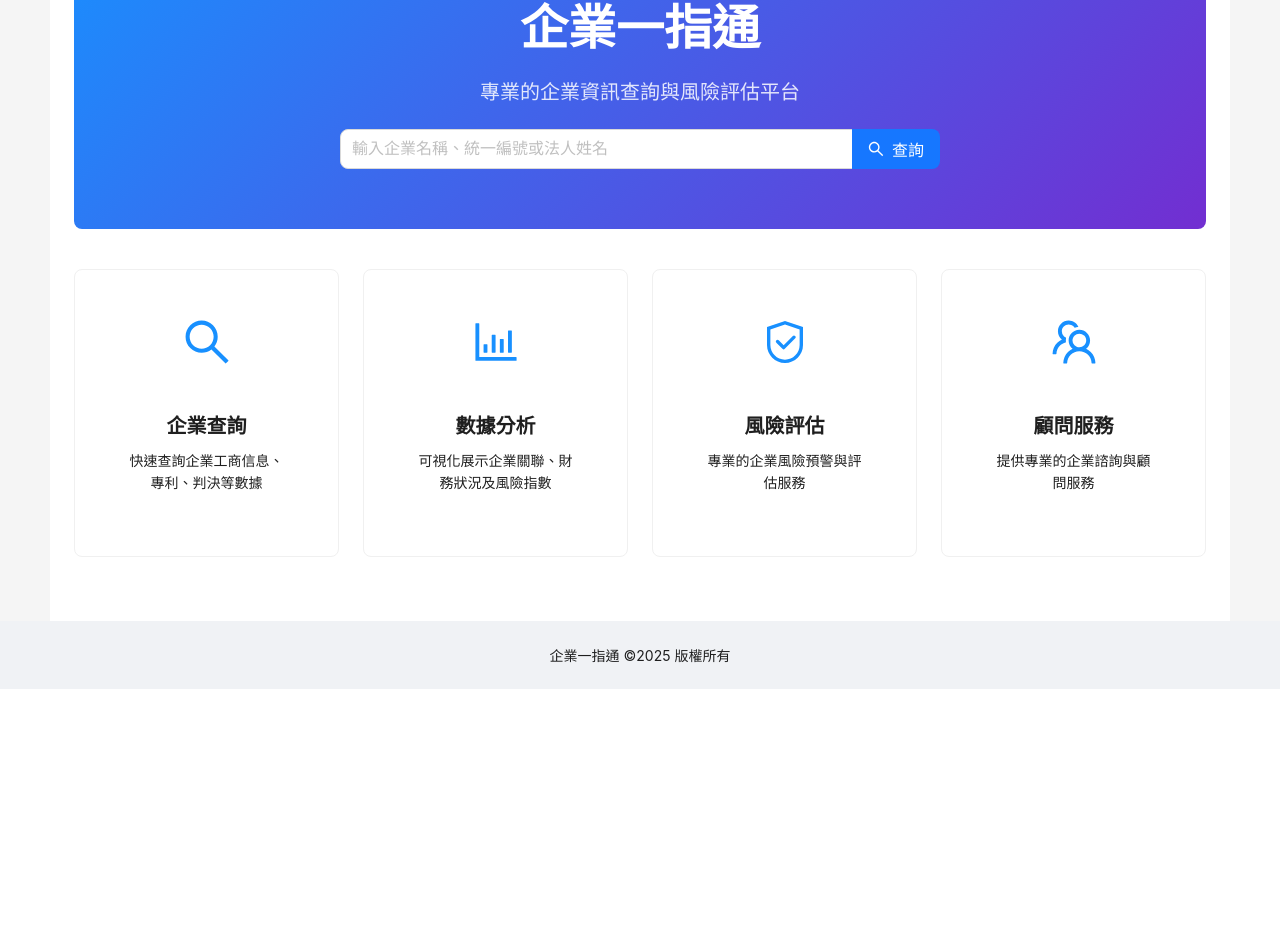
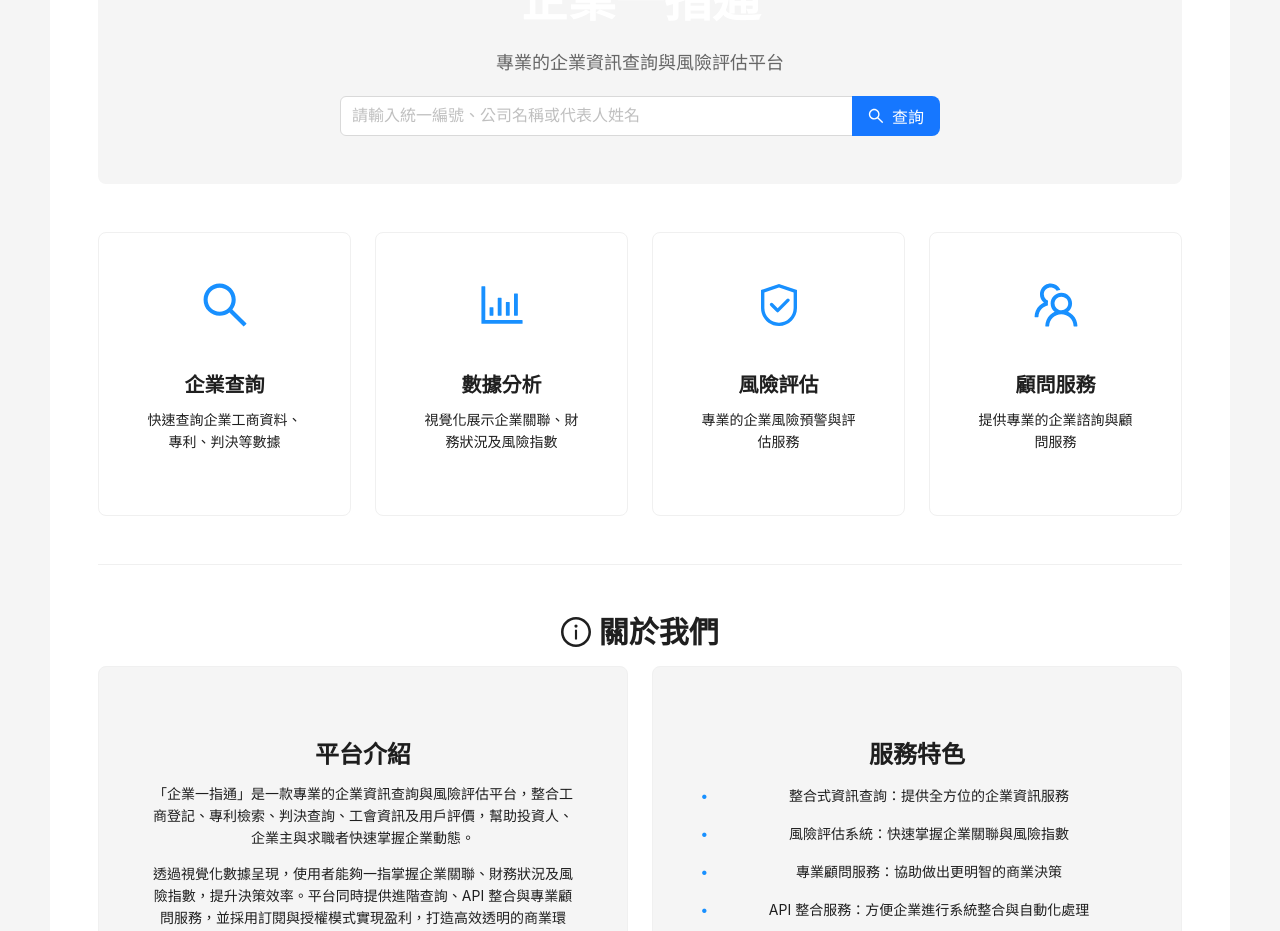
Before and after one commit to Dogbone0714/Biz_OneTap, a React (Create React App) app: page / in a window 1280 px wide. Shown: the part 221-1152 px from the top of the page. Before the commit the page ends 910 px from the top, so only its background shows below. Built offline with nearby package versions, Linux system fonts and the light colour scheme.

Commit message:
修改參數

```diff
--- a/package.json
+++ b/package.json
@@ -8,7 +8,7 @@
     "@emotion/styled": "^11.11.0",
     "@mui/material": "^5.13.0",
     "antd": "^5.4.0",
-    "axios": "^1.4.0",
+    "axios": "^1.9.0",
     "react": "^18.2.0",
     "react-dom": "^18.2.0",
     "react-router-dom": "^6.11.0",
--- a/src/pages/CompanySearch.js
+++ b/src/pages/CompanySearch.js
@@ -1,7 +1,7 @@
-import React, { useState } from 'react';
-import { Input, Card, Table, Tag, Space, Button, message, Form } from 'antd';
+import React, { useState, useEffect } from 'react';
+import { Input, Card, Table, Tag, Space, Button, message, Spin } from 'antd';
 import { SearchOutlined, FilterOutlined } from '@ant-design/icons';
-import { searchByMultipleCriteria } from '../services/companyApi';
+import axios from 'axios';
 import './CompanySearch.css';
 
 const { Search } = Input;
@@ -9,8 +9,12 @@ const { Search } = Input;
 const CompanySearch = () => {
   const [searchText, setSearchText] = useState('');
   const [loading, setLoading] = useState(false);
-  const [searchResults, setSearchResults] = useState([]);
-  const [form] = Form.useForm();
+  const [companies, setCompanies] = useState([]);
+  const [pagination, setPagination] = useState({
+    current: 1,
+    pageSize: 10,
+    total: 0
+  });
 
   const columns = [
     {
@@ -21,28 +25,29 @@ const CompanySearch = () => {
     },
     {
       title: '統一編號',
-      dataIndex: 'Business_Item',
-      key: 'Business_Item',
+      dataIndex: 'Business_Accounting_NO',
+      key: 'Business_Accounting_NO',
     },
     {
       title: '代表人',
-      dataIndex: 'Owner_Name',
-      key: 'Owner_Name',
+      dataIndex: 'Responsible_Name',
+      key: 'Responsible_Name',
     },
     {
       title: '資本額',
-      dataIndex: 'Capital_Amount',
-      key: 'Capital_Amount',
+      dataIndex: 'Capital_Stock_Amount',
+      key: 'Capital_Stock_Amount',
+      render: (amount) => `${amount} 元`,
     },
     {
       title: '設立日期',
-      dataIndex: 'Establish_Date',
-      key: 'Establish_Date',
+      dataIndex: 'Company_Location',
+      key: 'Company_Location',
     },
     {
       title: '營運狀態',
-      dataIndex: 'Business_Status',
-      key: 'Business_Status',
+      dataIndex: 'Company_Status',
+      key: 'Company_Status',
       render: (status) => (
         <Tag color={status === '核准設立' ? 'green' : 'red'}>
           {status}
@@ -61,28 +66,43 @@ const CompanySearch = () => {
     },
   ];
 
-  const handleSearch = async (values) => {
+  const fetchCompanies = async (searchValue, page = 1, pageSize = 10) => {
     try {
       setLoading(true);
-      const response = await searchByMultipleCriteria({
-        creditCode: values.creditCode,
-        companyName: values.companyName,
-        ownerName: values.ownerName,
+      const skip = (page - 1) * pageSize;
+      const url = `https://data.gcis.nat.gov.tw/od/data/api/5F64D864-61CB-4D0D-8AD9-492047CC1EA6?$format=json&$filter=Business_Accounting_NO eq '${searchValue}' or Company_Name eq '${searchValue}' or Responsible_Name eq '${searchValue}'&$skip=${skip}&$top=${pageSize}`;
+
+      const response = await axios.get(url);
+      const data = response.data;
+
+      setCompanies(data.map((item, index) => ({
+        key: index,
+        ...item
+      })));
+
+      setPagination({
+        ...pagination,
+        current: page,
+        total: data.length
       });
-
-      if (response && response.length > 0) {
-        setSearchResults(response);
-        message.success('查詢成功');
-      } else {
-        setSearchResults([]);
-        message.info('未找到符合條件的資料');
-      }
     } catch (error) {
-      console.error('查詢錯誤:', error);
       message.error('查詢失敗，請稍後再試');
+      console.error('API Error:', error);
     } finally {
       setLoading(false);
     }
+  };
+
+  const handleSearch = (value) => {
+    if (!value) {
+      message.warning('請輸入查詢內容');
+      return;
+    }
+    fetchCompanies(value, 1, pagination.pageSize);
+  };
+
+  const handleTableChange = (pagination) => {
+    fetchCompanies(searchText, pagination.current, pagination.pageSize);
   };
 
   return (
@@ -92,59 +112,29 @@ const CompanySearch = () => {
           <h2>企業查詢</h2>
           <p>輸入企業名稱、統一編號或代表人姓名進行查詢</p>
         </div>
-        <Form
-          form={form}
-          onFinish={handleSearch}
-          layout="vertical"
-        >
         <div className="search-form">
-            <Form.Item name="companyName">
-              <Input
-                placeholder="請輸入企業名稱"
+          <Search
+            placeholder="請輸入查詢內容"
             allowClear
-                prefix={<SearchOutlined />}
+            enterButton={<Button type="primary" icon={<SearchOutlined />}>查詢</Button>}
             size="large"
+            value={searchText}
+            onChange={(e) => setSearchText(e.target.value)}
+            onSearch={handleSearch}
           />
-            </Form.Item>
-            <Form.Item name="creditCode">
-              <Input
-                placeholder="請輸入統一編號"
-                allowClear
-                size="large"
-              />
-            </Form.Item>
-            <Form.Item name="ownerName">
-              <Input
-                placeholder="請輸入代表人姓名"
-                allowClear
-                size="large"
-              />
-            </Form.Item>
-            <Button
-              type="primary"
-              icon={<SearchOutlined />}
-              size="large"
-              htmlType="submit"
-              loading={loading}
-            >
-              查詢
-            </Button>
+          <Button icon={<FilterOutlined />}>進階篩選</Button>
         </div>
-        </Form>
       </Card>
 
       <Card className="result-card">
+        <Spin spinning={loading}>
           <Table
             columns={columns}
-          dataSource={searchResults}
-          loading={loading}
-          pagination={{
-            total: searchResults.length,
-            pageSize: 10,
-            showSizeChanger: true,
-            showQuickJumper: true,
-          }}
+            dataSource={companies}
+            pagination={pagination}
+            onChange={handleTableChange}
           />
+        </Spin>
       </Card>
     </div>
   );
--- a/src/pages/Home.css
+++ b/src/pages/Home.css
@@ -1,14 +1,15 @@
 .home {
-  padding: 40px 0;
+  padding: 24px;
+  max-width: 1200px;
+  margin: 0 auto;
 }
 
 .hero-section {
   text-align: center;
-  padding: 60px 0;
-  background: linear-gradient(135deg, #1890ff 0%, #722ed1 100%);
+  padding: 48px 0;
+  background-color: #f5f5f5;
   border-radius: 8px;
-  margin-bottom: 40px;
-  color: white;
+  margin-bottom: 48px;
 }
 
 .hero-section h1 {
@@ -18,24 +19,62 @@
 }
 
 .subtitle {
-  font-size: 20px;
-  margin-bottom: 40px;
-  color: rgba(255, 255, 255, 0.85);
+  font-size: 18px;
+  margin: 16px 0 32px;
+  color: #666;
 }
 
-.search-bar {
+.search-container {
   max-width: 600px;
   margin: 0 auto;
 }
 
 .features {
-  margin-top: 40px;
+  margin-bottom: 48px;
 }
 
 .feature-icon {
   font-size: 48px;
   color: #1890ff;
-  margin-bottom: 20px;
+  margin-bottom: 16px;
+}
+
+.feature-card {
+  text-align: center;
+  height: 100%;
+}
+
+.about-section {
+  margin-top: 48px;
+}
+
+.section-title {
+  text-align: center;
+  margin-bottom: 32px;
+}
+
+.about-card {
+  height: 100%;
+  background-color: #f5f5f5;
+}
+
+.feature-list {
+  list-style-type: none;
+  padding: 0;
+}
+
+.feature-list li {
+  margin-bottom: 16px;
+  padding-left: 24px;
+  position: relative;
+}
+
+.feature-list li:before {
+  content: "•";
+  color: #1890ff;
+  font-weight: bold;
+  position: absolute;
+  left: 0;
 }
 
 .ant-card {
@@ -48,3 +87,17 @@
   transform: scale(1.1);
   transition: transform 0.3s ease;
 }
+
+@media (max-width: 768px) {
+  .home {
+    padding: 16px;
+  }
+
+  .hero-section {
+    padding: 32px 16px;
+  }
+
+  .feature-card {
+    margin-bottom: 16px;
+  }
+}
--- a/src/pages/Home.js
+++ b/src/pages/Home.js
@@ -1,12 +1,45 @@
-import React from 'react';
-import { Typography, Card, Row, Col, Input, Button } from 'antd';
-import { SearchOutlined, BarChartOutlined, SafetyOutlined, TeamOutlined } from '@ant-design/icons';
+import React, { useState } from 'react';
+import { Typography, Card, Row, Col, Input, Button, message, Divider } from 'antd';
+import { SearchOutlined, BarChartOutlined, SafetyOutlined, TeamOutlined, InfoCircleOutlined } from '@ant-design/icons';
+import { useNavigate } from 'react-router-dom';
+import axios from 'axios';
 import './Home.css';
 
 const { Title, Paragraph } = Typography;
 const { Search } = Input;
 
 const Home = () => {
+  const [searchText, setSearchText] = useState('');
+  const [loading, setLoading] = useState(false);
+  const navigate = useNavigate();
+
+  const handleSearch = async (value) => {
+    if (!value) {
+      message.warning('請輸入查詢內容');
+      return;
+    }
+
+    try {
+      setLoading(true);
+      const url = `https://data.gcis.nat.gov.tw/od/data/api/5F64D864-61CB-4D0D-8AD9-492047CC1EA6?$format=json&$filter=Business_Accounting_NO eq '${value}' or Company_Name eq '${value}' or Responsible_Name eq '${value}'&$top=1`;
+
+      const response = await axios.get(url);
+      const data = response.data;
+
+      if (data && data.length > 0) {
+        // 導航到公司詳情頁面
+        navigate(`/company/${data[0].Business_Accounting_NO}`);
+      } else {
+        message.info('未找到相關企業資料');
+      }
+    } catch (error) {
+      message.error('查詢失敗，請稍後再試');
+      console.error('API Error:', error);
+    } finally {
+      setLoading(false);
+    }
+  };
+
   return (
     <div className="home">
       <div className="hero-section">
@@ -14,12 +47,18 @@ const Home = () => {
         <Paragraph className="subtitle">
           專業的企業資訊查詢與風險評估平台
         </Paragraph>
-        <Search
-          placeholder="輸入企業名稱、統一編號或法人姓名"
-          enterButton={<Button type="primary" icon={<SearchOutlined />}>查詢</Button>}
-          size="large"
-          className="search-bar"
-        />
+        <div className="search-container">
+          <Search
+            placeholder="請輸入統一編號、公司名稱或代表人姓名"
+            allowClear
+            enterButton={<Button type="primary" icon={<SearchOutlined />}>查詢</Button>}
+            size="large"
+            value={searchText}
+            onChange={(e) => setSearchText(e.target.value)}
+            onSearch={handleSearch}
+            loading={loading}
+          />
+        </div>
       </div>
 
       <Row gutter={[24, 24]} className="features">
@@ -27,14 +66,14 @@ const Home = () => {
           <Card hoverable>
             <SearchOutlined className="feature-icon" />
             <Title level={4}>企業查詢</Title>
-            <Paragraph>快速查詢企業工商信息、專利、判決等數據</Paragraph>
+            <Paragraph>快速查詢企業工商資料、專利、判決等數據</Paragraph>
           </Card>
         </Col>
         <Col xs={24} sm={12} md={6}>
           <Card hoverable>
             <BarChartOutlined className="feature-icon" />
             <Title level={4}>數據分析</Title>
-            <Paragraph>可視化展示企業關聯、財務狀況及風險指數</Paragraph>
+            <Paragraph>視覺化展示企業關聯、財務狀況及風險指數</Paragraph>
           </Card>
         </Col>
         <Col xs={24} sm={12} md={6}>
@@ -52,6 +91,39 @@ const Home = () => {
           </Card>
         </Col>
       </Row>
+
+      <Divider />
+
+      <div className="about-section">
+        <Title level={2} className="section-title">
+          <InfoCircleOutlined /> 關於我們
+        </Title>
+        <Row gutter={[24, 24]}>
+          <Col xs={24} md={12}>
+            <Card className="about-card">
+              <Title level={3}>平台介紹</Title>
+              <Paragraph>
+                「企業一指通」是一款專業的企業資訊查詢與風險評估平台，整合工商登記、專利檢索、判決查詢、工會資訊及用戶評價，幫助投資人、企業主與求職者快速掌握企業動態。
+              </Paragraph>
+              <Paragraph>
+                透過視覺化數據呈現，使用者能夠一指掌握企業關聯、財務狀況及風險指數，提升決策效率。平台同時提供進階查詢、API 整合與專業顧問服務，並採用訂閱與授權模式實現盈利，打造高效透明的商業環境。
+              </Paragraph>
+            </Card>
+          </Col>
+          <Col xs={24} md={12}>
+            <Card className="about-card">
+              <Title level={3}>服務特色</Title>
+              <ul className="feature-list">
+                <li>整合式資訊查詢：提供全方位的企業資訊服務</li>
+                <li>風險評估系統：快速掌握企業關聯與風險指數</li>
+                <li>專業顧問服務：協助做出更明智的商業決策</li>
+                <li>API 整合服務：方便企業進行系統整合與自動化處理</li>
+                <li>多元營運模式：為不同需求的用戶提供客製化的服務方案</li>
+              </ul>
+            </Card>
+          </Col>
+        </Row>
+      </div>
     </div>
   );
 };
```
Also changed, not shown: src/pages/CompanySearch.css (+8 -36 lines), src/services/companyApi.js (deleted, +0 -63 lines), 1 other file (tests, documents, lock files or other folders). Lines whose indentation alone changed are shown as unchanged.
